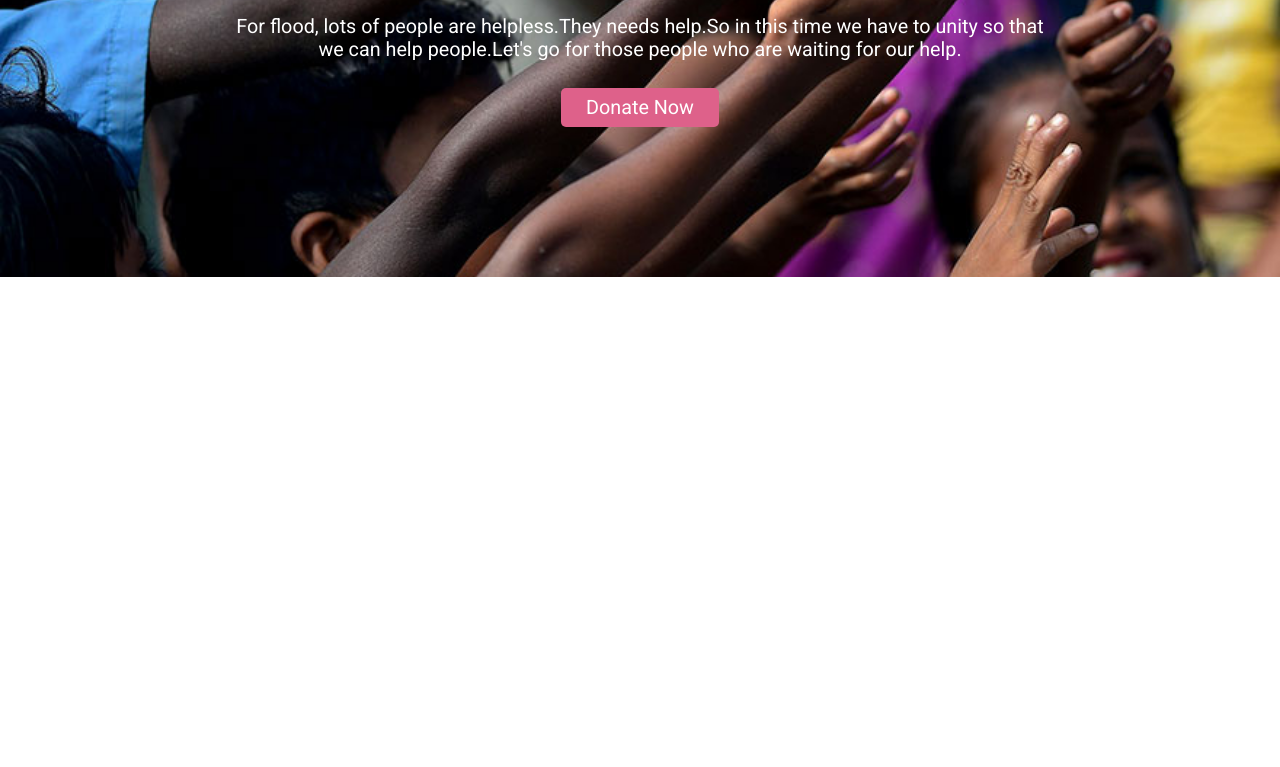
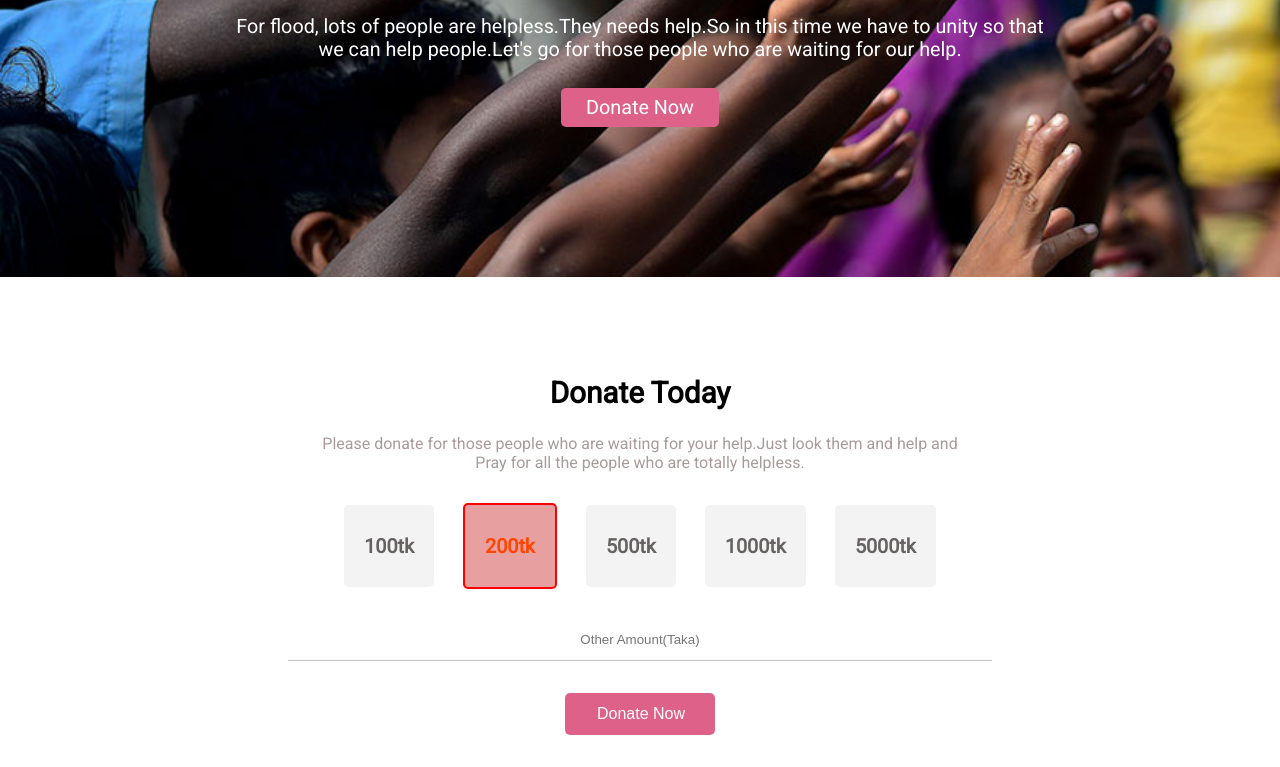
Before and after one commit to taninrahma4/donation-site, a plain HTML site: page index.html in a window 1280 px wide. Shown: the part 350-1117 px from the top of the page. Before the commit the page ends 800 px from the top, so only its background shows below. Drawn offline with Linux system fonts and the light colour scheme.

Commit message:
second section

```diff
--- a/css/style.css
+++ b/css/style.css
@@ -13,7 +13,7 @@ header{
   padding: 8em;
 }
 .header-title{
-  color: rgb(238, 222, 222);
+  color: rgb(255, 255, 255);
   font-size: 3.5rem;
   font-weight: bold;
 }
@@ -28,3 +28,48 @@ header p{
   padding: 8px 25px;
   border-radius: 5px;
 }
+.donate-today-header{
+  text-align: center;
+  margin-top: 5em;
+}
+.donate-today-header p{
+  color: rgb(169, 155, 155) ;
+  font-size: 1rem;
+}
+.donate-amount{
+  display: flex;
+  justify-content: center;
+  align-items: center;
+}
+.amount{
+  margin: .75em;
+  /* border: 2px solid red; */
+  padding: 1.5em 1em;
+  font-weight: bold;
+  background-color: rgb(243, 243, 243);
+  border-radius: 5px;
+  color: rgb(102, 98, 98);
+}
+.active-amount{
+  color: orangered;
+  border: 2px solid red;
+  background-color: rgb(231, 159, 159);
+}
+input{
+  width: 700px;
+  display: block;
+  margin: 2em auto;
+  border: none;
+  border-bottom: 1px solid rgb(195, 195, 195);
+  text-align: center;
+  padding-bottom: 1em;
+}
+.submit-btn{
+  width: 150px;
+  color: white;
+  padding: .75em 2em;
+  border-radius: 5px;
+  font-size: 1rem;
+  border: transparent;
+  background-color:rgb(222, 97, 138);
+}
--- a/index.html
+++ b/index.html
@@ -16,5 +16,23 @@
     <p>For flood, lots of people are helpless.They needs help.So in this time we have to unity so that <br> we can help people.Let's go for those people who are waiting for our help.</p>
     <a class="link-btn" href="#">Donate Now</a>
   </header>
+
+  <section>
+    <div class="donate-today-header">
+      <h2>Donate Today</h2>
+    <p>Please donate for those people who are waiting for your help.Just look them and help and <br> Pray for all the people who are totally helpless.</p>
+    </div>
+
+    <div class="donate-amount">
+      <div class="amount">100tk</div>
+      <div class="amount active-amount">200tk</div>
+      <div class="amount">500tk</div>
+      <div class="amount">1000tk</div>
+      <div class="amount">5000tk</div>
+    </div>
+
+    <input type="text" name="number" placeholder="Other Amount(Taka)">
+    <input type="button" value="Donate Now" class="submit-btn">
+  </section>
 </body>
 </html>
```
